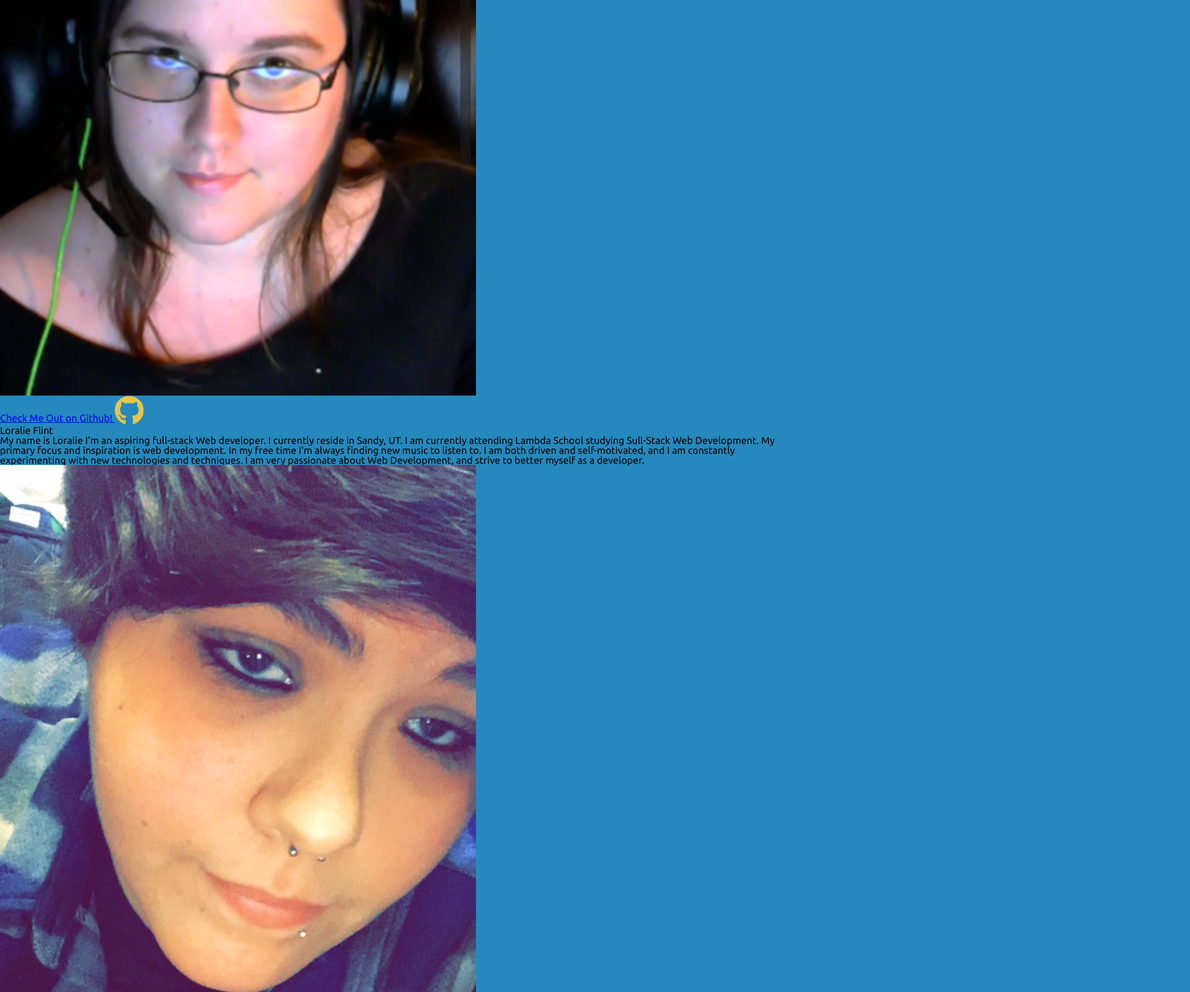
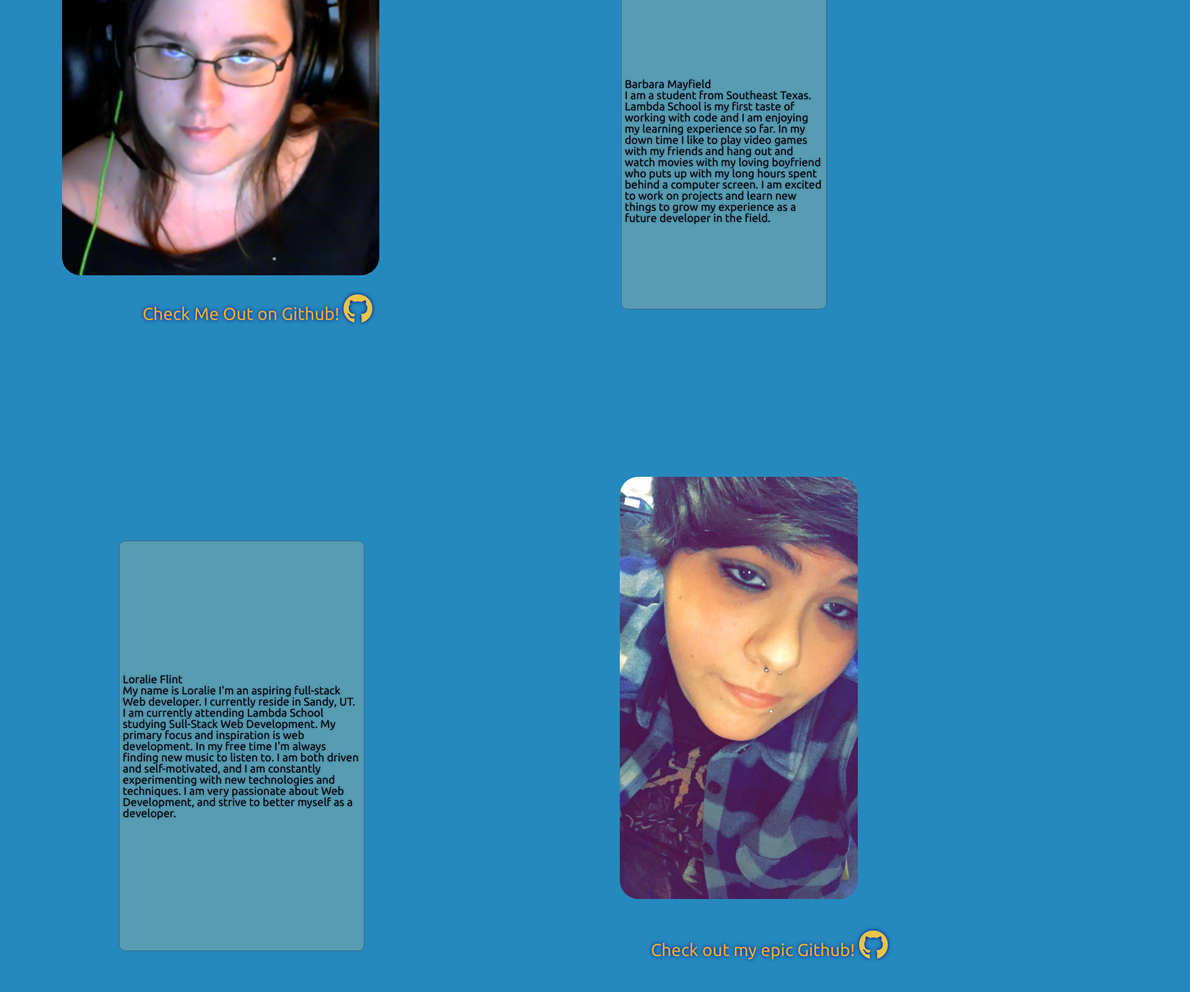
Before and after one commit to Build-Week-My-Top-Nine/WEB-UI-Sam, a plain HTML site: page About.html in a window 1280 px wide. Shown: the part 840-2440 px from the top of the page at 62% size, 1920 px wide, since content can reach past the window. Drawn offline with Linux system fonts and the light colour scheme.

Commit message:
began editing about css

```diff
--- a/About.html
+++ b/About.html
@@ -37,7 +37,7 @@
   </div>
 
   <img class="bar" src="Image-assets/barbaram.png">
-  <a href="https://github.com/barbara-mayfield"><p class="barbaram">Check Me Out on Github! </a><a href="https://github.com/barbara-mayfield"><i class="fab fa-github" style="font-size:48px;color:#E8C547"></i></a></p>
+  <span class="barbarm"><a href="https://github.com/barbara-mayfield"><p>Check Me Out on Github! </a><a href="https://github.com/barbara-mayfield"><i class="fab fa-github" style="font-size:48px;color:#E8C547"></i></a></p></span>
 
   <div class="Loralie">
     <h2>Loralie Flint</h2>
@@ -45,7 +45,7 @@
   </div>
 
   <img class="lor" src="Image-assets/Loralie.JPG">
-  <a href="#"><p class="loralief">Check out my epic Github!</a><a href="#"><i class="fab fa-github" style="font-size:48px;color:#E8C547"></i></a></p>
+ <span class="loralief"> <a href="#"><p>Check out my epic Github! </a><a href="#"><i class="fab fa-github" style="font-size:48px;color:#E8C547"></i></a></p></span>
 
 
   <div class="Teddy">
@@ -53,8 +53,7 @@
     <p>I am Teddy Zenebe, Full Stack Web development student at Lambda School. Very capable and interested in user friendly web development. I have about a year experience on building responsive web apps and creating REST full APIs. On my free time I like to read books and travel to areas where I haven’t been before.</p>
   </div>
   <img class="ted" src="Image-assets/Teddy.jpg">
-  <a href="https://github.com/Teddyzenebe"><p class="loralief">My Github is breathtaking. Please have a look!</a><a href="https://github.com/Teddyzenebe"><i class="fab fa-github" style="font-size:48px;color:#E8C547"></i></a></p>
-
+  <span class="teddz"><a href="https://github.com/Teddyzenebe"><p>My Github is breathtaking. Please have a look! </a><a href="https://github.com/Teddyzenebe"><i class="fab fa-github" style="font-size:48px;color:#E8C547"></i></a></p></span>
 
   <div class="Sam">
     <h2>Samuel Kraus</h2>
@@ -62,21 +61,21 @@
         I'm excited to keep creating amazing projects and look forward to seeing everyone in the future as a knowledgable developer!</p>
   </div>
   <img class="samk" src="Image-assets/Samuel.jpg">
-  <a href="https://github.com/Skraus5628"><p class="samu">It's dangerous to go alone. Take my Github!</a><a href="https://github.com/Skraus5628"><i class="fab fa-github" style="font-size:48px;color:#E8C547"></i></a></p>
+  <span class="samu"><a href="https://github.com/Skraus5628"><p>It's dangerous to go alone. Take my Github! </a><a href="https://github.com/Skraus5628"><i class="fab fa-github" style="font-size:48px;color:#E8C547"></i></a></p></span>
 
 <div class="michael">
   <h2>Micahel Harris</h2>
   <p>I'm currently enrolled in Lambda School to accelerate my learning to become a Full Stack Web Developer. When I'm not coding and trying to grasp new ideas and languages, I like to play music. Typically I jam on the guitar but I'll sometimes go on the keys and play a couple chords there but the guitar definitely has my heart. I look forward to implementing new concepts and technologies that I learn.</p>
 </div>
 <img class="mic" src="Image-assets/michael.jpg">
-<a href="https://github.com/immichaelharris"><p class="micha">Think you can handle this Github?</a><a href="https://github.com/immichaelharris"><i class="fab fa-github" style="font-size:48px;color:#E8C547"></i></a></p>
+<span class="micha"><a href="https://github.com/immichaelharris"><p>Think you can handle this Github? </a><a href="https://github.com/immichaelharris"><i class="fab fa-github" style="font-size:48px;color:#E8C547"></i></a></p></span>
 
 <div class="Alyssa">
   <h2>Alyssa Gutierrez</h2>
   <p>Hello, I'm Alyssa Jana Gutierrez, it's nice to meet you ! I am from San jose California. I've always been interested in the designing part of website development. I am currently a full stack web dev student at Lambda, and working on developing more skills as the class progresses.</p>
 </div>
 <img class="aly" src="Image-assets/20190906_214435_599.jpg">
-<a href="https://github.com/jana410"><p class="alys">My Github is a GREAThub!</a><a href="https://github.com/jana410"><i class="fab fa-github" style="font-size:48px;color:#E8C547"></i></a></p>
+<span class="alys"><a href="https://github.com/jana410"><p>My Github is a GREAThub! </a><a href="https://github.com/jana410"><i class="fab fa-github" style="font-size:48px;color:#E8C547"></i></a></p></span>
 
 </section>
 
--- a/Less/Index.less
+++ b/Less/Index.less
@@ -14,3 +14,5 @@
 @import "footer.less";
 
 @import "marketing-page.less";
+
+@import "about-page.less";
--- a/Less/about-page.less
+++ b/Less/about-page.less
@@ -1,9 +1,107 @@
 .AboutUs{
-    display: flex;
+    display: block;
     position: relative;
-    height: 1200px;
     width: 100%;
+
     .Barbara{
         .boxed;
+        position: relative;
+        left: 1000px;
+        width: 25%;
+        top: 170px;
+    }
+
+        .bar{
+            position: relative;
+            width: 40%;
+            bottom: 400px;
+            left: 100px;
+            border-radius: 30px;
+
+        }
+
+        .barbarm{
+            position: relative;
+            bottom: 370px;
+            left: 230px;
+            font-size: 28px;
+            text-shadow: 0 0 6px darkblue;
+        }
+
+            .barbarm a{
+                text-decoration: none;
+                color: #F6AE2D;
+            }
+
+            .barbarm a:visited{
+                color: #F6AE2D;
+            }
+
+    .Loralie{
+        .boxed;
+        position: relative;
+        left: 190px;
+        width: 30%;
+        bottom: 35px;
+        height: 650px;
+
+    }
+
+    .lor{
+        width: 30%;
+        height: 60%;
+        position: relative;
+        left: 1000px;
+        bottom: 800px;
+        border-radius: 30px;
+    }
+
+    .loralief{
+        position: relative;
+            bottom:750px;
+            left: 1050px;
+            font-size: 28px;
+            text-shadow: 0 0 6px darkblue;
+    }
+
+    .loralief a{
+        text-decoration: none;
+        color: #F6AE2D;
+    }
+
+    .loralief a:visited{
+        color: #F6AE2D;
+    }
+
+    .Teddy{
+        .boxed;
+    }
+
+    .ted{
+        width: 30%;
+    }
+
+    .Sam{
+        .boxed;
+    }
+
+    .samk{
+        width: 35%;
+    }
+
+    .michael{
+        .boxed;
+    }
+
+    .mic{
+        width: 35%;
+    }
+
+    .Alyssa{
+        .boxed;
+    }
+
+    .aly{
+        width: 35%;
     }
 }
```
Also changed, not shown: css/index.css.
